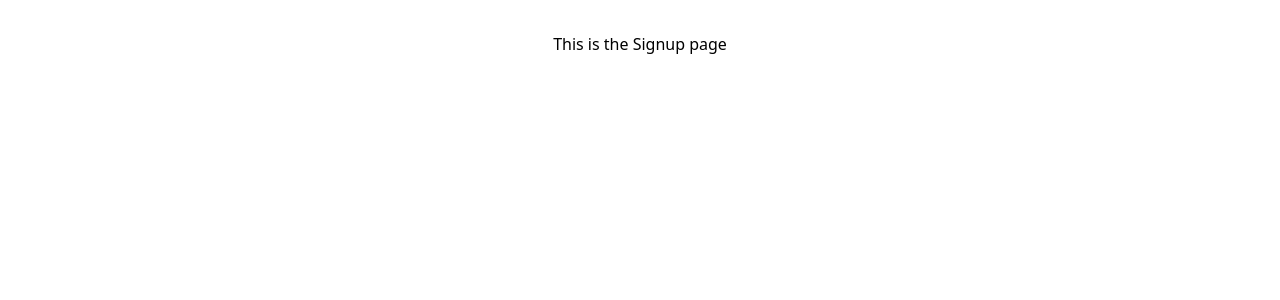
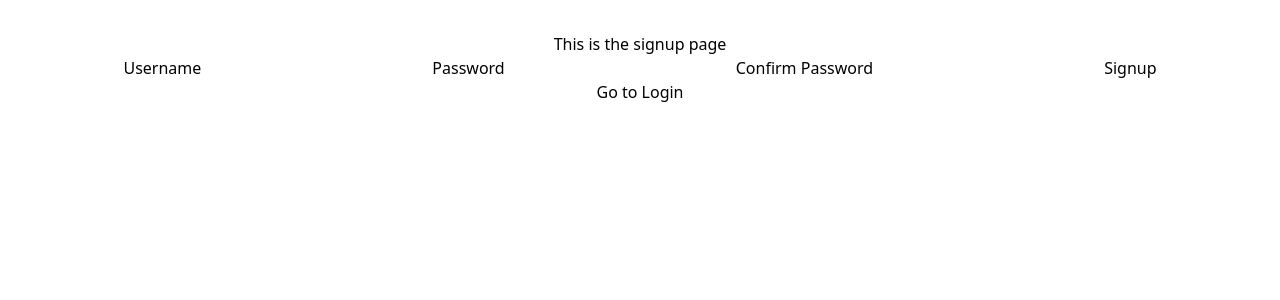
Before and after one commit to CogitoNTNU/TutorAI, a React (Vite) app in the folder frontend/: page /signup in a window 1280 px wide. Shown: the top 300 px of the page. Built offline with nearby package versions, Linux system fonts and the light colour scheme.

Commit message:
Feat: Add signup functionality and navigation to login page

```diff
--- a/frontend/src/pages/Signup.tsx
+++ b/frontend/src/pages/Signup.tsx
@@ -1,7 +1,87 @@
+import { useState } from "react";
+import postSignupAttempt from "../services/SignupService";
+import { useNavigate } from "react-router-dom";
+import postLoginAttempt from "../services/LoginService";
+import { LoginResponse } from "../types/User";
+
 const Signup = () => {
+    const [username, setUsername] = useState("");
+    const [password, setPassword] = useState("");
+    const [confirmPassword, setConfirmPassword] = useState("");
+    const [signupMessage, setSignupMessage] = useState("");
+    const [loginCredentials, setLoginCredentials] = useState({} as LoginResponse);
+
+    const handleSignup = async (event: React.FormEvent<HTMLFormElement>) => {
+        event.preventDefault();
+        if (password !== confirmPassword) {
+            setSignupMessage("Passwords do not match.");
+            return;
+        }
+
+        await postSignupAttempt(username, password, confirmPassword)
+        .then((response) => {
+            console.log(response);
+            if (response) {
+                // Valid signup
+                postLoginAttempt(username, password)
+                .then((response) => {
+                    console.log(response);
+                    if (response) {
+                        setLoginCredentials(response);
+                    }
+                }).catch((error) => {
+                    console.log(error);
+                    setSignupMessage("An error occurred during signup. Please try again later.");
+                });
+
+                setSignupMessage("Signup successful. Welcome, " + response.user.username);
+            } else {
+                setSignupMessage("Signup failed. Please try again.");
+            }
+        }).catch((error) => {
+            console.log(error);
+            setSignupMessage("An error occurred during signup. Please try again later.");
+        });
+    };
+
+    const navigate = useNavigate();
+
+    const navigateToLogin = () => {
+        navigate('/login');
+    };
+
     return (
         <div>
-            <h1>This is the Signup page</h1>
+            <h1>This is the signup page</h1>
+            <div>
+                {/* Signup with username, password, and confirm password */}
+                <form onSubmit={handleSignup}>
+                    <label htmlFor="username">Username</label>
+                    <input
+                        type="text"
+                        id="username"
+                        value={username}
+                        onChange={(e) => setUsername(e.target.value)}
+                    />
+                    <label htmlFor="password">Password</label>
+                    <input
+                        type="password"
+                        id="password"
+                        value={password}
+                        onChange={(e) => setPassword(e.target.value)}
+                    />
+                    <label htmlFor="confirmPassword">Confirm Password</label>
+                    <input
+                        type="password"
+                        id="confirmPassword"
+                        value={confirmPassword}
+                        onChange={(e) => setConfirmPassword(e.target.value)}
+                    />
+                    <button type="submit">Signup</button>
+                </form>
+                {signupMessage && <p>{signupMessage}</p>}
+            </div>
+            <button onClick={navigateToLogin}>Go to Login</button>
         </div>
     );
 };
```
